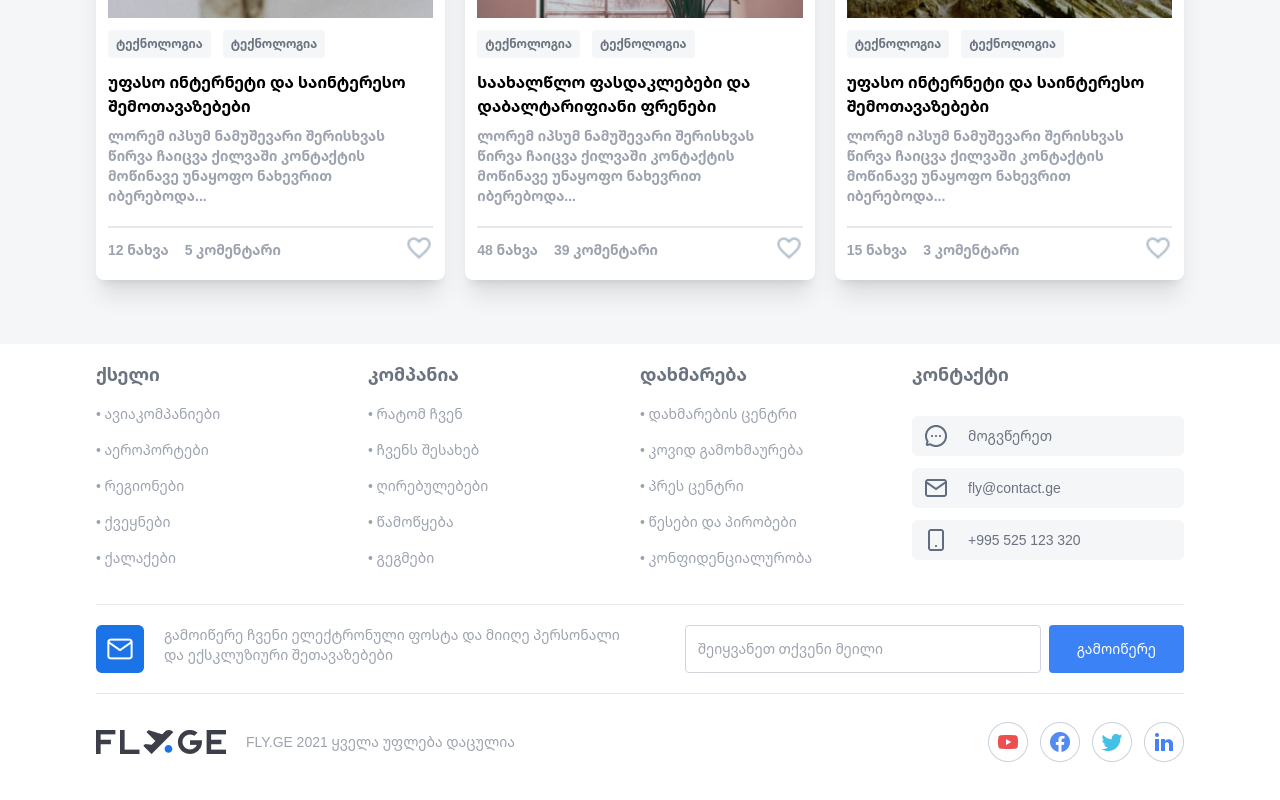
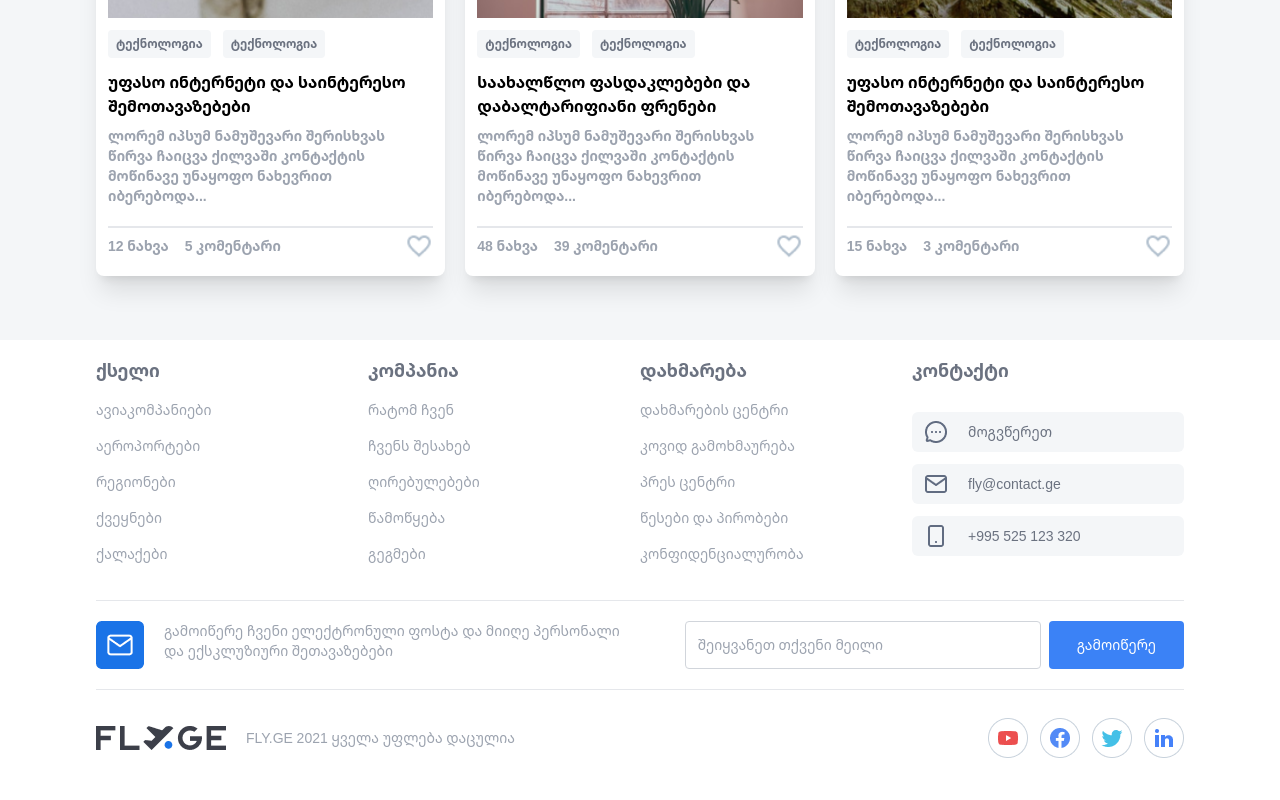
Before and after one commit to ibegoidze/Fly.ge, a React (Create React App) app: page / in a window 1280 px wide. Shown: the part 3002-3802 px from the top of the page. Built offline with nearby package versions, Linux system fonts and the light colour scheme.

Commit message:
modifying flights page mobile responsive design

```diff
--- a/src/Components/Flights/Details/MainPassenger.jsx
+++ b/src/Components/Flights/Details/MainPassenger.jsx
@@ -20,7 +20,7 @@ function MainPassenger({ validationError }) {
 
       {validationError ? (
         <div className="bg-red-50 border rounded-lg p-5 flex gap-5 border-warningRed mt-10">
-          <span class="material-symbols-outlined text-red-500 w-5 h-5">
+          <span className="material-symbols-outlined text-red-500 w-5 h-5">
             info
           </span>
           <span className="text-sm text-warningRed font-medium">
--- a/src/Components/Flights/Review/CovidRegulations.jsx
+++ b/src/Components/Flights/Review/CovidRegulations.jsx
@@ -18,9 +18,7 @@ function CovidRegulations() {
         <img src={CovidPic} alt="" />
         <div className="text-xs sm:text-sm font-medium text-gray-600 flex flex-col justify-between">
           <span>
-            ინფორმაცია ევროკავშირის/შენგენის ზონის წევრ-სახელმწიფოებსა და
-            ევროპის სხვა ქვეყნებში გამგზავრების მსურველი საქართველოს
-            მოქალაქეებისათვის
+            ინფორმაცია გამგზავრების მსურველი საქართველოს მოქალაქეებისათვის
           </span>
           <span>www.geoconsul.gov.ge</span>
         </div>
--- a/src/Components/Flights/Search/DirectFlight.jsx
+++ b/src/Components/Flights/Search/DirectFlight.jsx
@@ -26,7 +26,7 @@ function DirectFlight({ flightsData, isReturn }) {
   } = flightsData;
 
   return (
-    <div className="flex justify-between items-start mb-7 md:px-5">
+    <div className="flex justify-between items-start mb-4 sm:mb-7 md:px-5">
       {/* IMAGE DIV */}
       <div className="flex-none hidden md:flex">
         <img
--- a/src/Components/Flights/Search/Extention.jsx
+++ b/src/Components/Flights/Search/Extention.jsx
@@ -39,7 +39,7 @@ function Extention({ flightsData, onBookButtonClick }) {
           </span>
           {flightsData.way === "Bilateral" ? (
             <div className="flex gap-3">
-              <img src={Bed} alt="" />
+              <img src={Bed} alt="" className="w-5 h-5" />
               <span className="text-sm text-gray-500 flex items-center font-medium">
                 {calculateNights(flightsData.departure, flightsData.return)}{" "}
                 {t("nights stop")}
--- a/src/Components/Flights/Search/ExtentionDeparture.jsx
+++ b/src/Components/Flights/Search/ExtentionDeparture.jsx
@@ -31,13 +31,13 @@ function ExtentionDeparture({ flightsData }) {
     <div className="md:ml-32 mb-5">
       {/* HEADER */}
       <div className="RETURN text-medium font-semibold mb-5 text-textDark">
-        {t("Departure")}
+        {t("Departure")} {formatDate(departure)}
       </div>
       {/* ONE WAY */}
       <div className="DEPDETAILS1 flex">
         {/* DATE AND IMAGE ON THE LEFT */}
         <div className="AIRLINELOGO flex flex-col mr-5 sm:mr-14">
-          <div className="font-medium text-gray-500 text-sm">
+          <div className="font-medium hidden sm:flex text-gray-500 sm:text-sm">
             {formatDate(departure)}
           </div>
           <div className="h-full flex w-14 sm:w-20 items-center">
--- a/src/Components/Flights/Search/ExtentionRreturn.jsx
+++ b/src/Components/Flights/Search/ExtentionRreturn.jsx
@@ -30,13 +30,13 @@ function ExtentionDetails({ flightsData }) {
     <div className="md:ml-32 my-5">
       {/* HEADER */}
       <div className="RETURN text-medium font-semibold mb-5 text-textDark">
-        {t("Return")}
+        {t("Return")} {formatDate(flightsData.return)}
       </div>
       {/* ONE WAY */}
       <div className="RETURN DETAILS flex">
         {/* DATE AND IMAGE ON THE LEFT */}
         <div className="AIRLINELOGO flex flex-col mr-5 sm:mr-14">
-          <div className="font-medium text-gray-500 text-sm">
+          <div className="font-medium text-gray-500 hidden sm:flex text-sm">
             {formatDate(flightsData.return)}
           </div>
           <div className="h-full flex w-14 sm:w-20 items-center">
--- a/src/Components/Flights/Search/TransferedFlight.jsx
+++ b/src/Components/Flights/Search/TransferedFlight.jsx
@@ -38,7 +38,7 @@ function TransferedFlight({ flightsData, isReturn }) {
   } = flightsData;
 
   return (
-    <div className="flex justify-between items-start mb-7 md:px-5">
+    <div className="flex justify-between items-start mb-4 sm:mb-5 md:px-5">
       {/* IMAGE DIV */}
       <div className="flex-none hidden md:flex">
         <img
--- a/src/Components/Global/Blog/BlogCard.jsx
+++ b/src/Components/Global/Blog/BlogCard.jsx
@@ -4,7 +4,7 @@ import BlogFavPic from "../../../assets/Tickets/images/BlogFav.png";
 function OfferCard({ imageUrl, title, text, technology, seen, comment }) {
   const { t } = useTranslation();
   return (
-    <div className="p-3 bg-white w-full md:w-1/3 flex flex-col rounded-lg shadow-xl">
+    <div className="p-2 sm:p-3 bg-white w-full md:w-1/3 flex flex-col rounded-lg shadow-xl">
       <div
         className="bg-cover pt-4 bg-center h-32 sm:h-64 cursor-pointer transition-background-size duration-300 hover:bg-zoom"
         style={{ backgroundImage: `url(${imageUrl})` }}
@@ -20,12 +20,12 @@ function OfferCard({ imageUrl, title, text, technology, seen, comment }) {
         </span>
       </div>
       <div className="font-bold text-sm sm:text-base text-lg">{title}</div>
-      <div className="py-2 font-semibold text-gray-400 text-xs sm:text-sm  pb-5">
+      <div className="py-2 font-semibold text-gray-400 text-xs sm:text-sm  sm:pb-5">
         {text}
       </div>
       <div className="flex-grow"></div>{" "}
       <div className="flex justify-between items-center border-t-2">
-        <div className="flex gap-4 text-sm pt-3 pb-2 text-gray-400 font-semibold">
+        <div className="flex gap-4 text-sm sm:py-2 text-gray-400 font-semibold">
           <div>
             {seen} {t("seen")}
           </div>
--- a/src/Components/Global/Footer/Footer.jsx
+++ b/src/Components/Global/Footer/Footer.jsx
@@ -21,19 +21,19 @@ function Footer() {
               {t("network")}
             </div>
             <span className="text-sm font-medium text-gray-400 pb-4 cursor-pointer ">
-              • {t("airlines")}
+              {t("airlines")}
             </span>
             <span className="text-sm font-medium text-gray-400 pb-4 cursor-pointer ">
-              • {t("airports")}
+              {t("airports")}
             </span>
             <span className="text-sm font-medium text-gray-400 pb-4 cursor-pointer ">
-              • {t("regions")}
+              {t("regions")}
             </span>
             <span className="text-sm font-medium text-gray-400 pb-4 cursor-pointer ">
-              • {t("countries")}
+              {t("countries")}
             </span>
             <span className="text-sm font-medium text-gray-400 pb-4 cursor-pointer ">
-              • {t("cities")}
+              {t("cities")}
             </span>
           </div>
           <div className="flex flex-col  w-1/2 whitespace-nowrap">
@@ -41,19 +41,19 @@ function Footer() {
               {t("company")}
             </div>
             <span className="text-sm font-medium text-gray-400 pb-4 cursor-pointer ">
-              • {t("whyUs")}
+              {t("whyUs")}
             </span>
             <span className="text-sm font-medium text-gray-400 pb-4 cursor-pointer ">
-              • {t("aboutUs")}
+              {t("aboutUs")}
             </span>
             <span className="text-sm font-medium text-gray-400 pb-4 cursor-pointer ">
-              • {t("benefits")}
+              {t("benefits")}
             </span>
             <span className="text-sm font-medium text-gray-400 pb-4 cursor-pointer ">
-              • {t("start")}
+              {t("start")}
             </span>
             <span className="text-sm font-medium text-gray-400 pb-4 cursor-pointer ">
-              • {t("plans")}
+              {t("plans")}
             </span>
           </div>
         </div>
@@ -63,19 +63,19 @@ function Footer() {
               {t("help")}
             </div>
             <span className="text-sm font-medium text-gray-400 pb-4 cursor-pointer ">
-              • {t("helpCenter")}
+              {t("helpCenter")}
             </span>
             <span className="text-sm font-medium text-gray-400 pb-4 cursor-pointer ">
-              • {t("covidSupport")}
+              {t("covidSupport")}
             </span>
             <span className="text-sm font-medium text-gray-400 pb-4 cursor-pointer ">
-              • {t("pressCenter")}
+              {t("pressCenter")}
             </span>
             <span className="text-sm font-medium text-gray-400 pb-4 cursor-pointer ">
-              • {t("termsAndConditions")}
+              {t("termsAndConditions")}
             </span>
             <span className="text-sm font-medium text-gray-400 pb-4 cursor-pointer ">
-              • {t("confidentiality")}
+              {t("confidentiality")}
             </span>
           </div>
           <div className="flex flex-col gap-3  md:w-1/2">
--- a/src/Components/Tickets/SearchFlights/SearchButton.jsx
+++ b/src/Components/Tickets/SearchFlights/SearchButton.jsx
@@ -125,7 +125,7 @@ function SearchButton() {
       onClick={handleSearchClick}
       className="bg-blue-500 hover:bg-blue-700 text-lg  rounded-full sm:px-5 sm:py-3 md:rounded-md text-white font-medium flex items-center justify-center gap-4 min-w-10 min-h-10 sm:min-w-14 sm:min-h-14 touch-none md:touch-auto"
     >
-      <span class="material-symbols-outlined">search</span>
+      <span className="material-symbols-outlined">search</span>
       <span className="hidden md:flex whitespace-nowrap">
         {t("Search for tickets")}
       </span>
```
Also changed, not shown: src/Components/Flights/Search/BookButton.jsx (+10 -4 lines), src/Components/Flights/Search/Results.jsx (+6 -6 lines), src/assets/Flights/Search/twoArrows.png (added).
